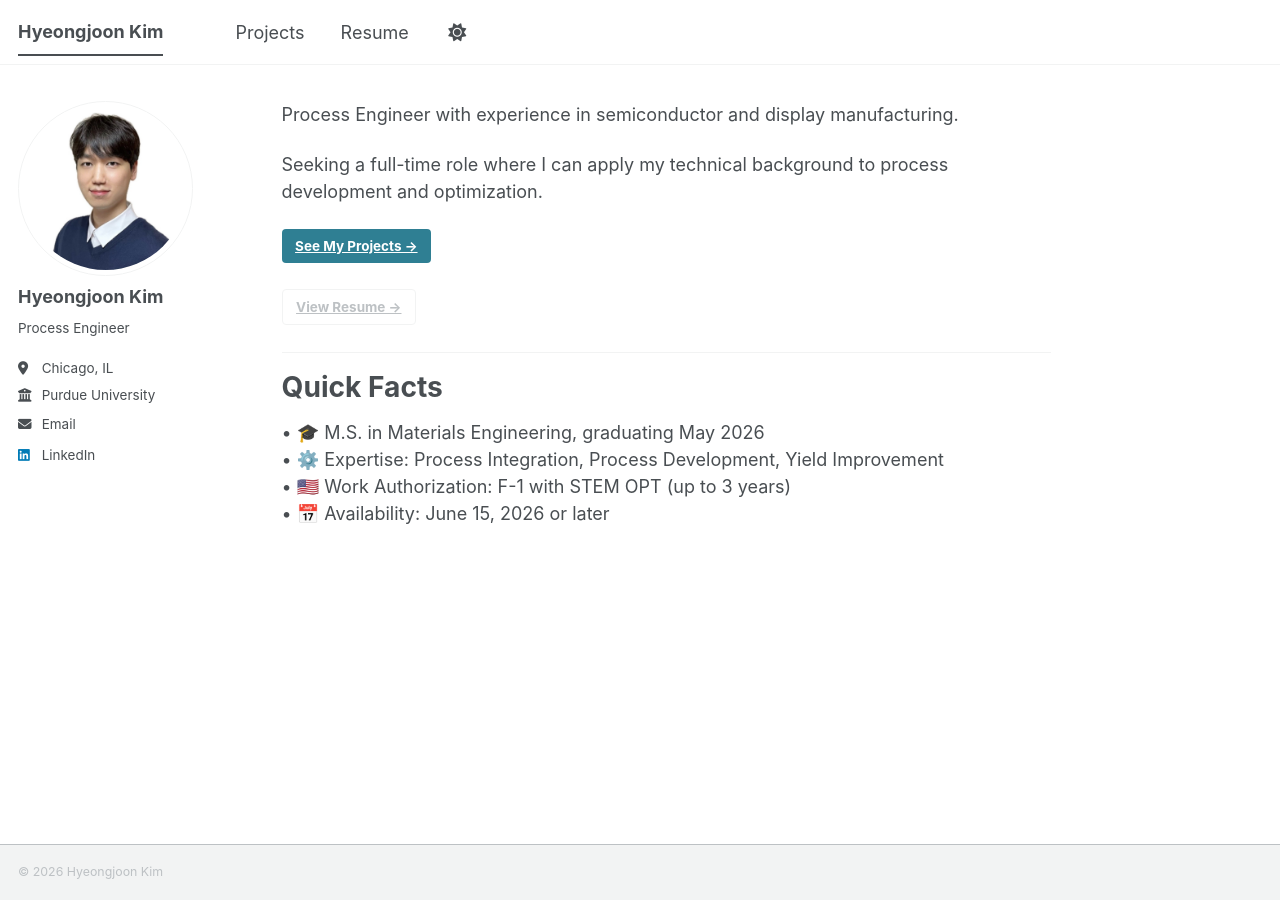
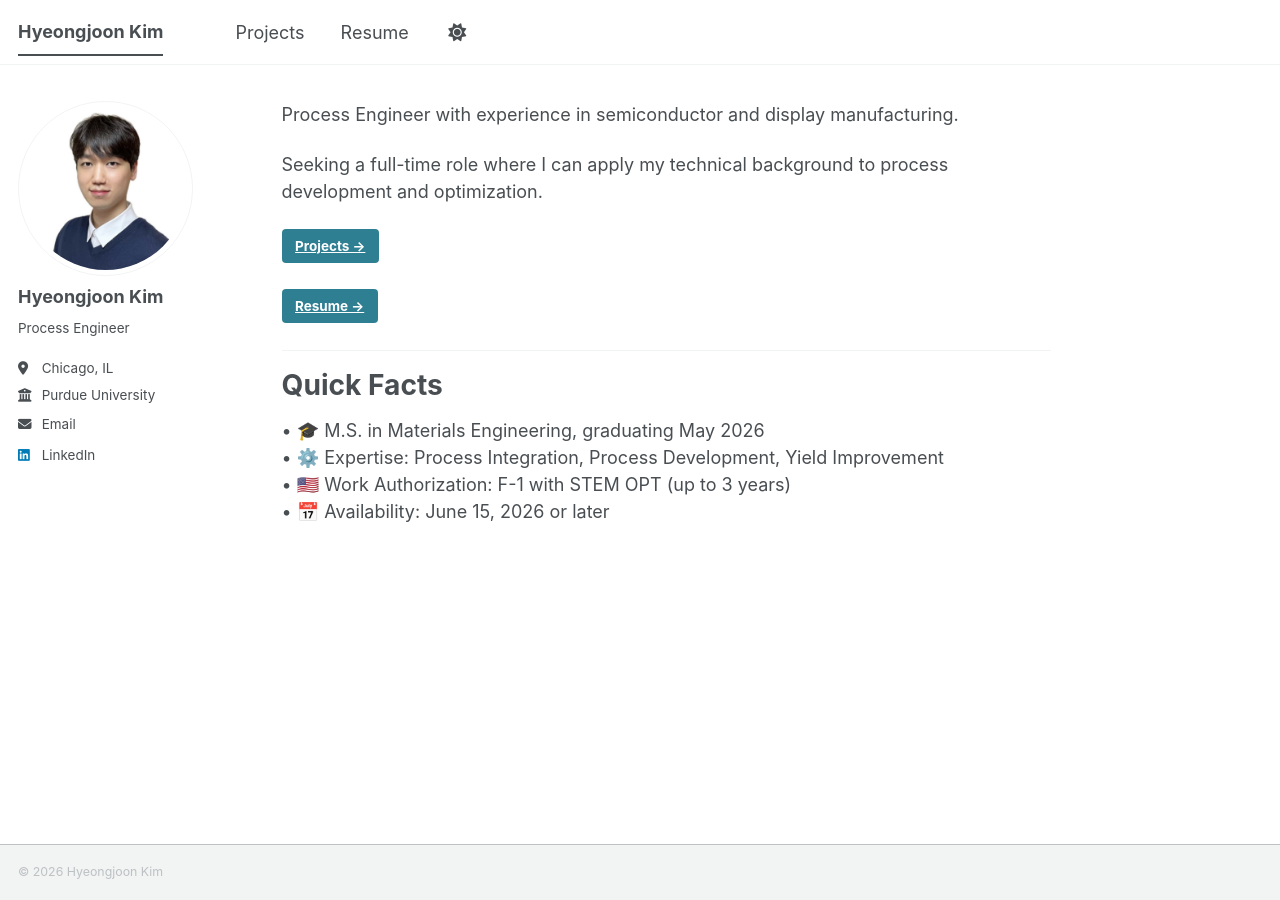
Before and after one commit to joonk1214/joonk1214.github.io, a Jekyll site: the page built from _pages/about.md, in a window 1280 px wide. Built offline with Jekyll 4.4.1, drawn with Linux system fonts in a browser that asks for light colours; a script bundle is joined from its source files by our own code; library files that are not in the unit come from our copies.

Commit message:
Update about.md

```diff
--- a/_pages/about.md
+++ b/_pages/about.md
@@ -10,9 +10,9 @@ Process Engineer with experience in semiconductor and display manufacturing.
 
 Seeking a full-time role where I can apply my technical background to process development and optimization.
 
-<a href="/portfolio/" class="btn btn--primary">See My Projects →</a>
+<a href="/portfolio/" class="btn btn--primary">Projects →</a>
 
-<a href="/resume/" class="btn btn--inverse">View Resume →</a>
+<a href="/resume/" class="btn btn--primary">Resume →</a>
 
 ---
 
```
